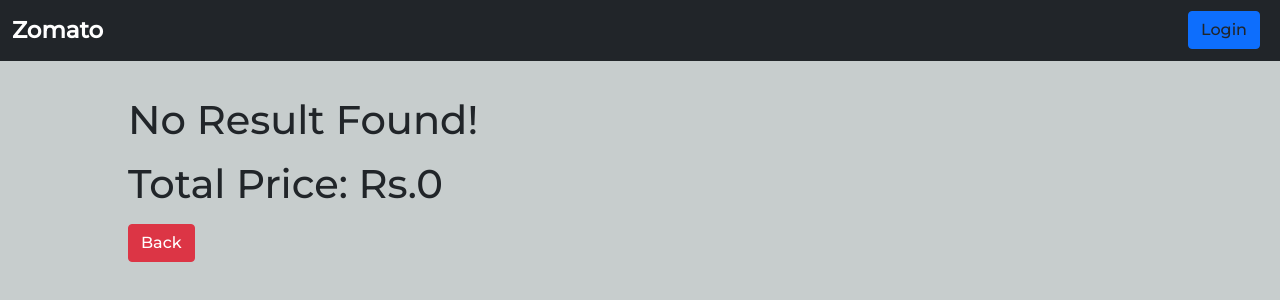
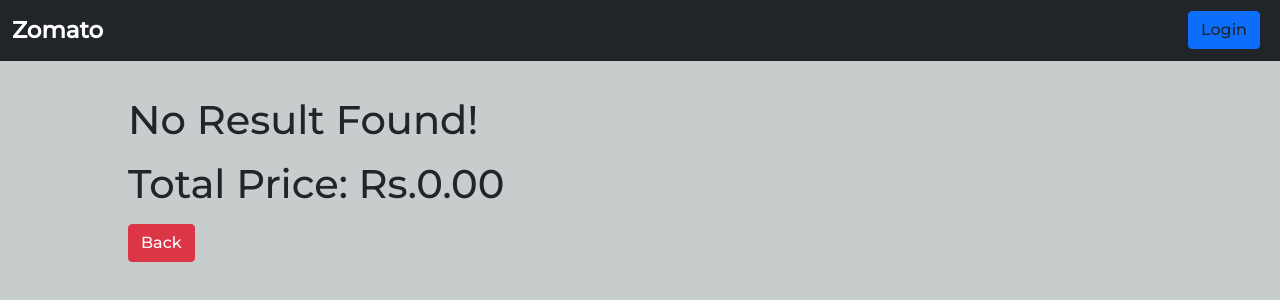
Before and after one commit to Adarsh-Aryan/Zomato-App, a React (Create React App) app: page /previewOrders in a window 1280 px wide. Shown: the top 300 px of the page. Built offline with nearby package versions, Linux system fonts and the light colour scheme.

Commit message:
zomato-clone

```diff
--- a/src/components/CartPage/Cart.js
+++ b/src/components/CartPage/Cart.js
@@ -16,10 +16,10 @@ const Cart = () => {
 
     const rest_id = sessionStorage.getItem('restaurantId')
 
-    console.log(typeof(rest_id))
+
 
     const totalPrice=()=>{
-        const totalCost= cart.reduce((prev,curr)=> prev + (Number(curr.menu_price)*Number(curr.qty)),0)
+        const totalCost= cart.reduce((prev,curr)=> prev + ((Number(curr.menu_price)*Number(curr.qty))),0)
 
         setTotal(totalCost)
 
@@ -39,7 +39,7 @@ const Cart = () => {
                 <h1>No Result Found!</h1>
             }
             <div className="my-3">
-                <h1>Total Price: Rs.{total}</h1>
+                <h1>Total Price: Rs.{total.toFixed(2)}</h1>
             </div>
             <Button variant='danger' onClick={()=>{
                 navigate(`/details/${Number(rest_id)}`)
--- a/src/components/CartPage/CartItems.js
+++ b/src/components/CartPage/CartItems.js
@@ -26,7 +26,7 @@ const CartItems = () => {
 
                                 </Col>
                                 <Col>
-                                    <span>Rs.{(item.menu_price)*(item.qty)}</span>
+                                    <span>Rs.{((item.menu_price)*(item.qty)).toFixed(2)}</span>
                                 </Col>
                                 <Col>
                                     <select name="quantity" className='quantity' onChange={(e)=>{
```
